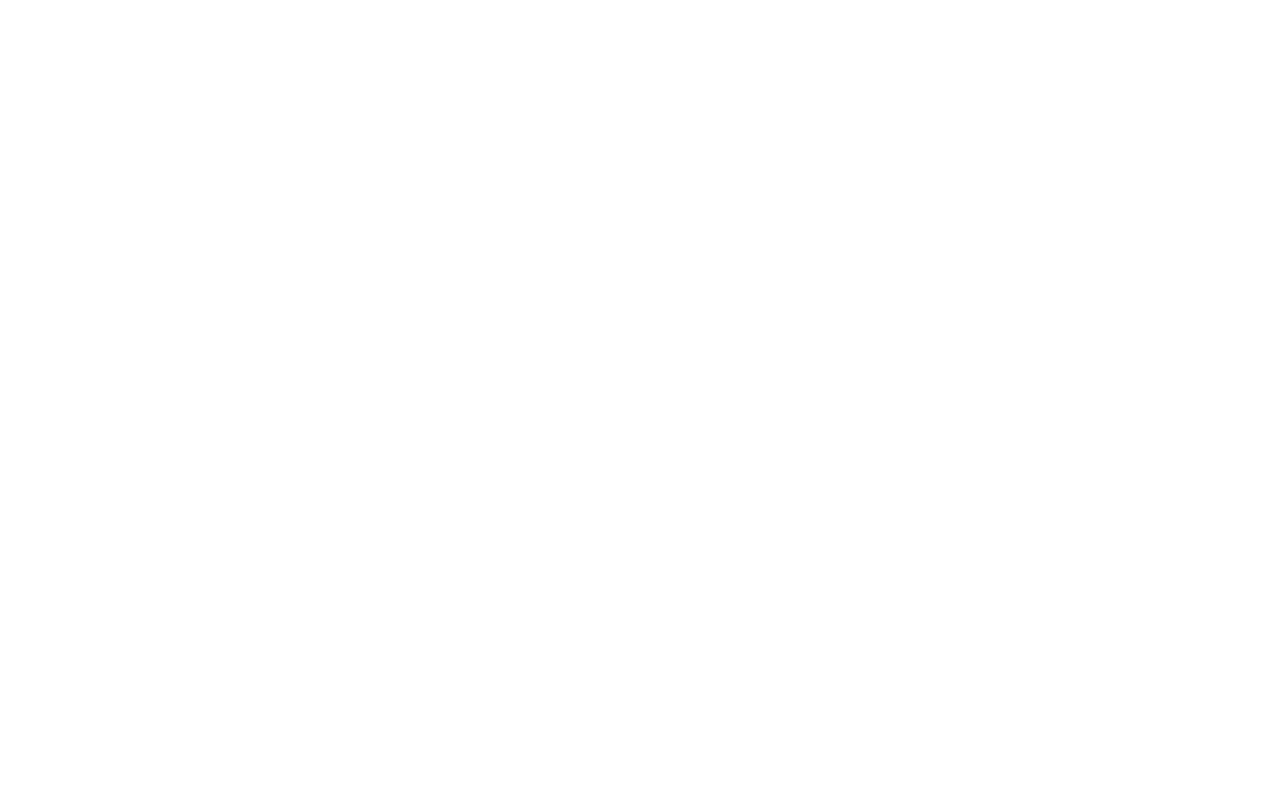
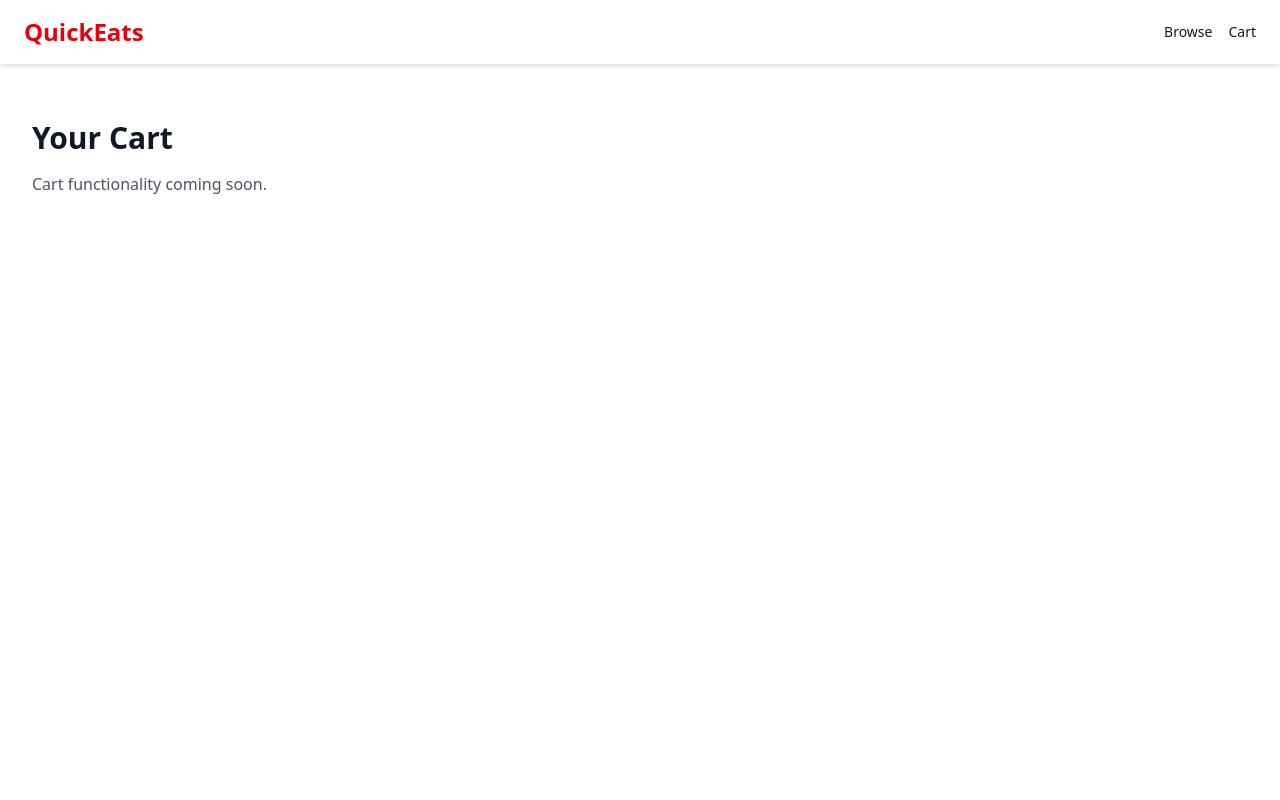
Before and after one commit to ferozem/quick-eats-react, a React (Vite) app: page /cart in a window 1280 px wide. Before the commit this address had no page. Shown: the top 800 px of the page. Built offline with nearby package versions, Linux system fonts and the light colour scheme.

Commit message:
Add Cart page and navigation

```diff
--- a/src/App.jsx
+++ b/src/App.jsx
@@ -3,6 +3,7 @@
 import Browse from "./pages/Browse";
 import Home from "./pages/Home";
 import Restaurant from "./pages/Restaurant";
+import Cart from "./pages/Cart";
 
 function App() {
   return (
@@ -10,6 +11,7 @@
       <Route path="/" element={<Layout />}>
         <Route index element={<Home />} />
         <Route path="browse" element={<Browse />} />
+        <Route path="cart" element={<Cart />} />
         <Route path="restaurant/:id" element={<Restaurant />} />
       </Route>
     </Routes>
--- a/src/components/Navbar.jsx
+++ b/src/components/Navbar.jsx
@@ -10,6 +10,9 @@
         <Link to="/browse" className="text-sm font-medium hover:text-red-500">
           Browse
         </Link>
+        <Link to="/cart" className="text-sm font-medium hover:text-red-500">
+          Cart
+        </Link>
       </div>
     </nav>
   );
--- /dev/null
+++ b/src/pages/Cart.jsx
@@ -0,0 +1,12 @@
+import React from 'react';
+
+const Cart = () => {
+  return (
+    <div className="min-h-screen px-4 py-8">
+      <h1 className="text-3xl font-bold mb-4">Your Cart</h1>
+      <p className="text-gray-600">Cart functionality coming soon.</p>
+    </div>
+  );
+};
+
+export default Cart;
```
